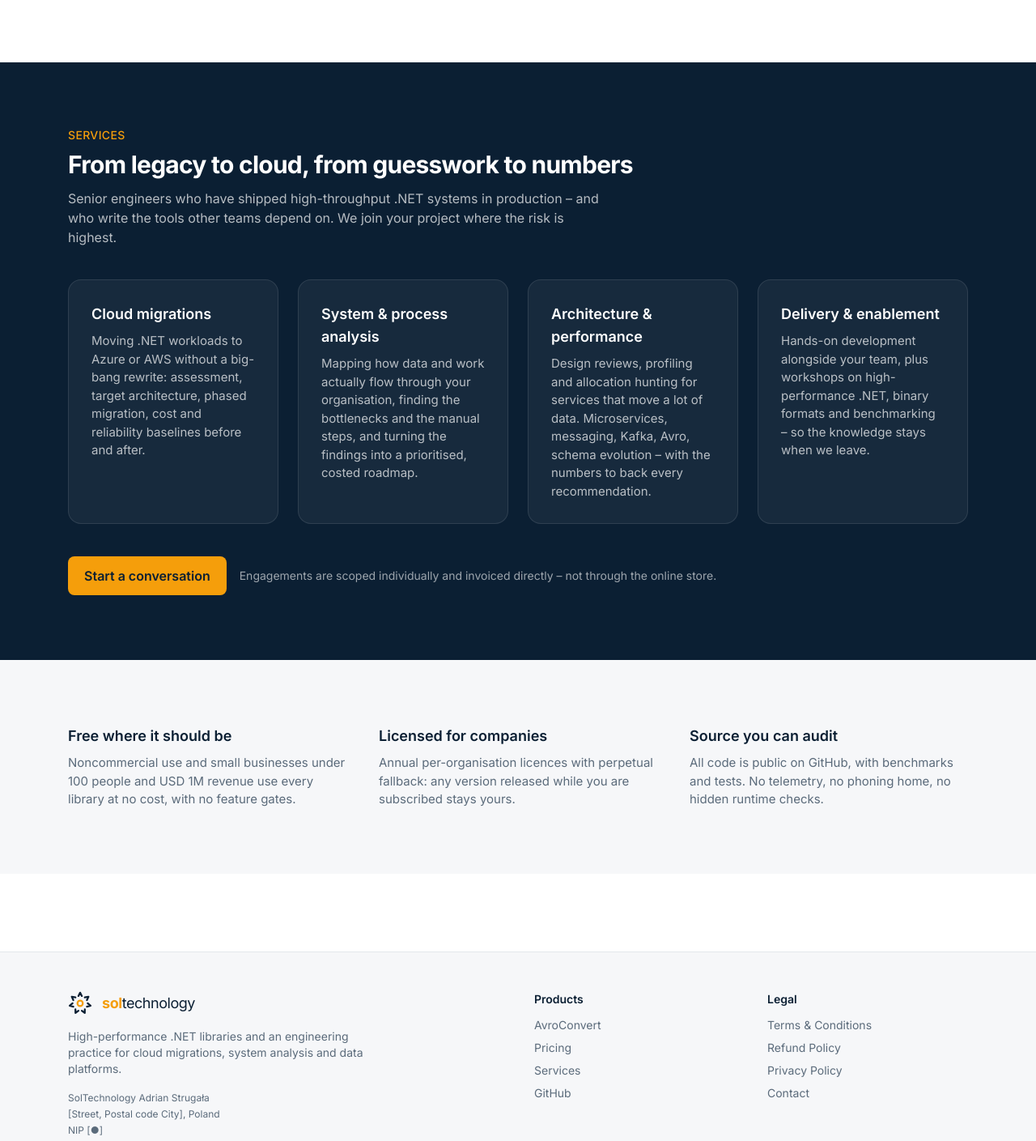
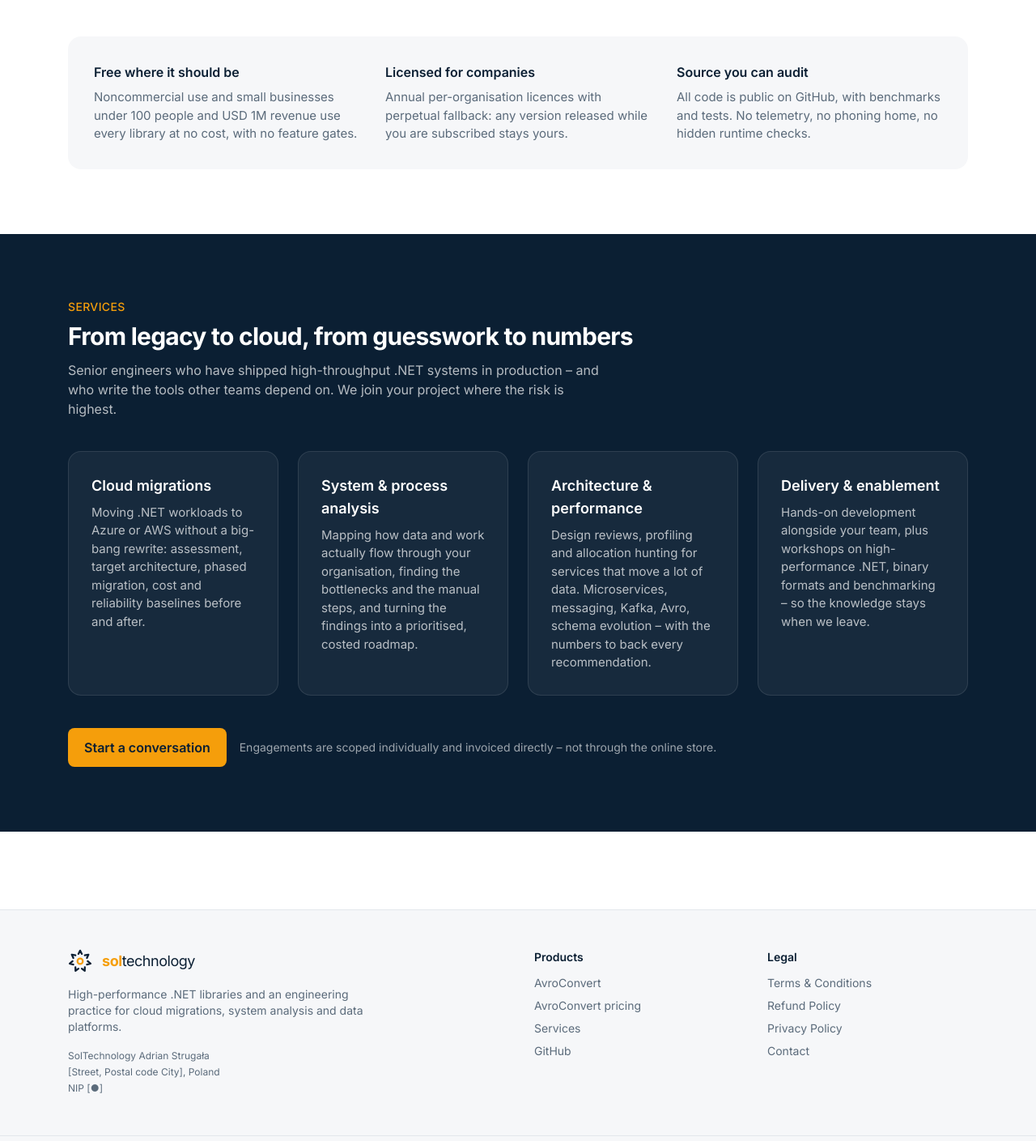
Before and after one commit to Sol-Technology/sol-technology.github.io, an Astro site: page / in a window 1280 px wide. Shown: the part 1175-2584 px from the top of the page at 81% size. Built offline with nearby package versions, Linux system fonts and the light colour scheme; Astro itself is replaced by a stand-in of ours.

Commit message:
Landing: licensing tiles under Products, company-level navbar, exact active-link match

```diff
--- a/src/components/Footer.astro
+++ b/src/components/Footer.astro
@@ -18,7 +18,7 @@ const year = new Date().getFullYear();
       <h3 class="font-semibold mb-3">Products</h3>
       <ul class="space-y-2 text-muted">
         <li><a class="hover:text-ink" href="/avroconvert">AvroConvert</a></li>
-        <li><a class="hover:text-ink" href="/avroconvert#pricing">Pricing</a></li>
+        <li><a class="hover:text-ink" href="/avroconvert#pricing">AvroConvert pricing</a></li>
         <li><a class="hover:text-ink" href="/#services">Services</a></li>
         <li><a class="hover:text-ink" href={site.github} target="_blank" rel="noopener">GitHub</a></li>
       </ul>
--- a/src/components/Header.astro
+++ b/src/components/Header.astro
@@ -1,13 +1,13 @@
 ---
 import { site } from "../config";
 const links = [
-  { href: "/avroconvert", label: "AvroConvert" },
-  { href: "/avroconvert#pricing", label: "Pricing" },
+  { href: "/#products", label: "Products" },
   { href: "/#services", label: "Services" },
+  { href: "/contact", label: "Contact" },
   { href: site.github, label: "GitHub", external: true },
-  { href: "/contact", label: "Contact" },
 ];
 const path = Astro.url.pathname;
+const isActive = (href: string) => !href.includes("#") && !href.startsWith("http") && path.replace(/\/$/, "") === href.replace(/\/$/, "");
 ---
 <header class="sticky top-0 z-40 bg-ink text-white border-b border-white/10">
   <div class="mx-auto max-w-6xl px-5 h-16 flex items-center justify-between">
@@ -23,7 +23,7 @@ const path = Astro.url.pathname;
           rel={l.external ? "noopener" : undefined}
           class:list={[
             "px-3 py-2 rounded-md hover:bg-white/10 transition",
-            path.startsWith(l.href.split("#")[0]) && l.href !== "/" && !l.external ? "text-solar" : "text-white/85",
+            isActive(l.href) ? "text-solar" : "text-white/85",
           ]}
         >{l.label}</a>
       ))}
--- a/src/pages/index.astro
+++ b/src/pages/index.astro
@@ -50,6 +50,21 @@ import { site, products } from "../config";
         <p>More libraries are on the way. Follow <a class="underline hover:text-ink" href={site.github} target="_blank" rel="noopener">GitHub</a> for announcements.</p>
       </div>
     </div>
+
+    <div class="mt-12 rounded-2xl bg-mist p-8 grid gap-8 md:grid-cols-3">
+      <div>
+        <h3 class="font-semibold">Free where it should be</h3>
+        <p class="mt-2 text-muted text-[15px]">Noncommercial use and small businesses under 100 people and USD 1M revenue use every library at no cost, with no feature gates.</p>
+      </div>
+      <div>
+        <h3 class="font-semibold">Licensed for companies</h3>
+        <p class="mt-2 text-muted text-[15px]">Annual per-organisation licences with perpetual fallback: any version released while you are subscribed stays yours.</p>
+      </div>
+      <div>
+        <h3 class="font-semibold">Source you can audit</h3>
+        <p class="mt-2 text-muted text-[15px]">All code is public on GitHub, with benchmarks and tests. No telemetry, no phoning home, no hidden runtime checks.</p>
+      </div>
+    </div>
   </section>
 
   <section id="services" class="bg-ink text-white scroll-mt-20">
@@ -81,21 +96,4 @@ import { site, products } from "../config";
       </div>
     </div>
   </section>
-
-  <section class="bg-mist">
-    <div class="mx-auto max-w-6xl px-5 py-20 grid gap-10 md:grid-cols-3">
-      <div>
-        <h3 class="font-semibold text-lg">Free where it should be</h3>
-        <p class="mt-2 text-muted text-[15px]">Noncommercial use and small businesses under 100 people and USD 1M revenue use every library at no cost, with no feature gates.</p>
-      </div>
-      <div>
-        <h3 class="font-semibold text-lg">Licensed for companies</h3>
-        <p class="mt-2 text-muted text-[15px]">Annual per-organisation licences with perpetual fallback: any version released while you are subscribed stays yours.</p>
-      </div>
-      <div>
-        <h3 class="font-semibold text-lg">Source you can audit</h3>
-        <p class="mt-2 text-muted text-[15px]">All code is public on GitHub, with benchmarks and tests. No telemetry, no phoning home, no hidden runtime checks.</p>
-      </div>
-    </div>
-  </section>
 </Base>
```
